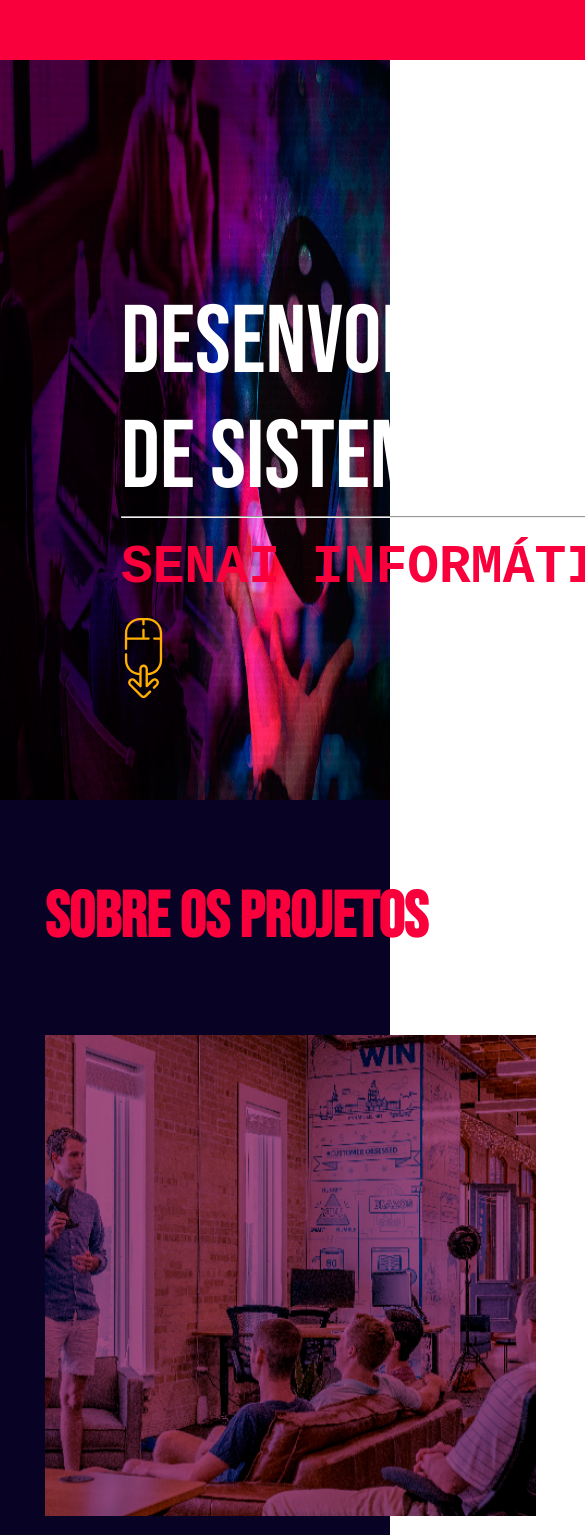
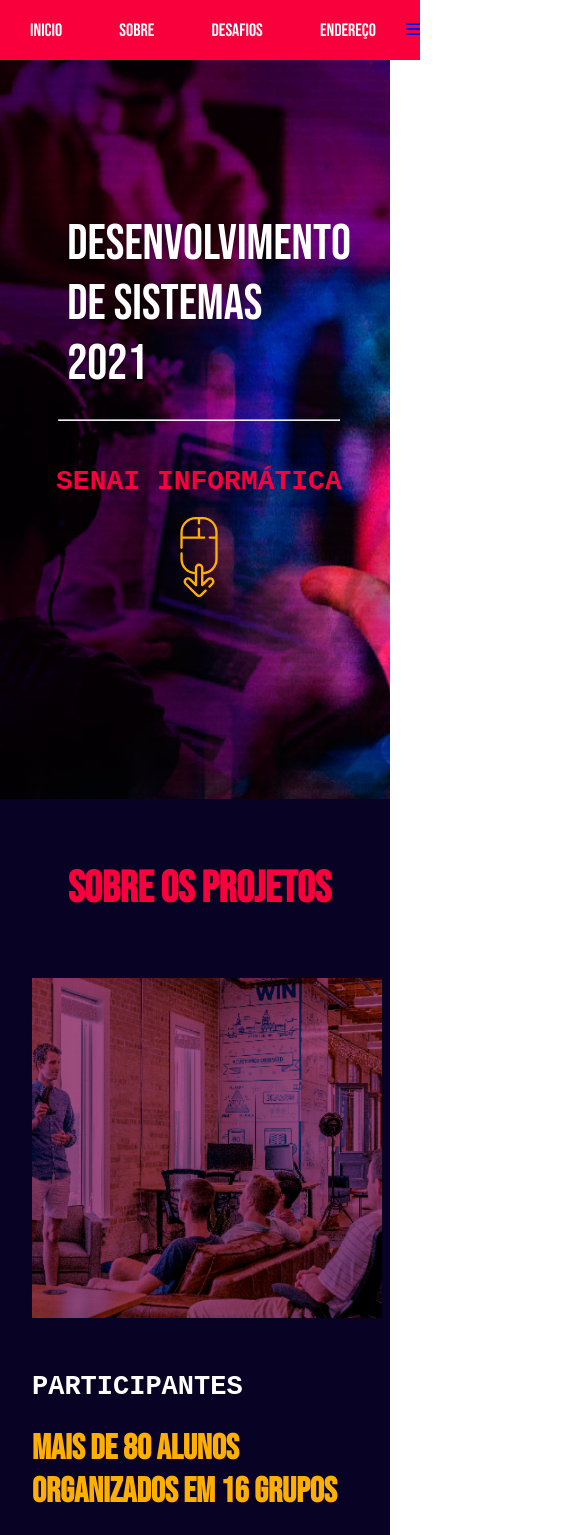
Before and after one commit to BartH28/Landing_page, a plain HTML site: page index.html in a window 390 px wide. Shown: the top 1535 px of the page, 585 px wide, since content can reach past the window. Drawn offline with nearby package versions, Linux system fonts and the light colour scheme.

Commit message:
feito a responsividade (faltando js)

```diff
--- a/estilo.css
+++ b/estilo.css
@@ -1,6 +1,6 @@
 @import url('https://fonts.googleapis.com/css2?family=Bebas+Neue&display=swap');
 @import url('https://fonts.googleapis.com/css2?family=Open+Sans&display=swap');
-*{
+* {
     margin: 0;
     padding: 0;
     box-sizing: border-box;
@@ -8,16 +8,16 @@
 
 /* HEADER */
 
-Header{
+Header {
     width: 100%;
     height: 60px;
     background-color: #F9003D;
     position: fixed;
-    z-index: 84;
+    z-index: 99;
     top: 0%;
 }
 
-.container{
+.container {
     width: 1200px;
     background-color: #F9003D;
     margin: 0 auto;
@@ -27,13 +27,13 @@ Header{
     justify-content: flex-end;
 }
 
-.links_header{
+.links_header {
     width: 590px;
     display: flex;
     justify-content: space-between;
 }
 
-.links_header a{
+.links_header a {
     font-family: 'Bebas Neue', cursive;
     font-size: 18px;
     color: #ffff;
@@ -43,21 +43,21 @@ Header{
 
 /* MAIN */
 
-main{
+main {
     margin-top: 60px;
 }
 
-.banner{
+.banner {
     position: relative;
     height: 739px;
 }
 
-.fundo{
+.fundo {
     width: 100%;
     height: 740px;
 }
 
-.logo_banner{
+.logo_banner {
     position: absolute;
     top: 226px;
     left: 121px;
@@ -65,7 +65,7 @@ main{
     flex-direction: column;
 }
 
-.logo_banner h1{
+.logo_banner h1 {
     font-family: 'Bebas Neue', cursive;
     color: #ffffff;
     width: 545px;
@@ -73,11 +73,11 @@ main{
     font-size: 96px;
 }
 
-hr{
+hr {
     color: #FFAF00;
 }
 
-.logo_banner span{
+.logo_banner span {
     color: #F9003D;
     font-size: 53px;
     font-family: 'Courier New', Courier, monospace;
@@ -86,31 +86,30 @@ hr{
     margin: 20px 0px;
 }
 
-.logo_banner img{
-    width: 37,31px;
+.logo_banner img {
+    width: 37, 31px;
     height: 80px;
     margin-right: 500px;
 }
 
-.info_main{
+.info_main {
     background-color: #080324;
     height: 797px;
 }
 
-.container_main{
+.container_main {
     width: 1200px;
     margin: 0 auto;
 }
 
-.container_flex{
+.container_flex {
     display: flex;
     flex-direction: column;
     justify-content: space-evenly;
     height: 100%;
 }
 
-
-.info_main h2{
+.info_main h2 {
     color: #F9003D;
     font-family: 'Bebas Neue', cursive;
     font-size: 64px;
@@ -119,13 +118,13 @@ hr{
     margin-left: 45px;
 }
 
-.conteudo_info{
+.conteudo_info {
     display: flex;
     justify-content: space-between;
     margin-left: 45px;
 }
 
-.participantes_info span{
+.participantes_info span {
     color: #ffffff;
     font-family: 'Courier New', Courier, monospace;
     font-weight: bold;
@@ -133,7 +132,7 @@ hr{
     text-transform: uppercase;
 }
 
-.participantes_info h3{
+.participantes_info h3 {
     color: #FFAF00;
     font-family: 'Bebas Neue', cursive;
     width: 557px;
@@ -143,7 +142,7 @@ hr{
     margin: 25px 0;
 }
 
-.participantes_info p{
+.participantes_info p {
     color: white;
     font-family: 'Open Sans', sans-serif;
     font-size: 18px;
@@ -153,12 +152,11 @@ hr{
 
 /* MAIS PART2 */
 
-.local{
+.local {
     background-image: url(assets_/imagem-fundo-info.png);
-
 }
 
-.container_local{
+.container_local {
     width: 1118px;
     height: 193px;
     margin-left: 120px;
@@ -167,7 +165,7 @@ hr{
     align-items: center;
 }
 
-.local h2{
+.local h2 {
     color: white;
     text-transform: uppercase;
     font-family: 'Courier New', Courier, monospace;
@@ -176,7 +174,7 @@ hr{
     margin-bottom: 10px;
 }
 
-.box{
+.box {
     width: 289px;
     height: 100px;
     border: 1px solid #A259F7;
@@ -185,7 +183,7 @@ hr{
     justify-content: center;
 }
 
-.container_local span{
+.container_local span {
     color: #a259f7;
     font-family: 'Courier New', Courier, monospace;
     text-transform: uppercase;
@@ -195,7 +193,7 @@ hr{
 
 /* MAIS PART3 */
 
-.endereço{
+.endereço {
     background-image: url(assets_/imagem-fundo-endereco.png);
     height: 516px;
     display: flex;
@@ -205,24 +203,23 @@ hr{
     position: relative;
 }
 
-.endereço h2{
+.endereço h2 {
     color: #FFAF00;
     font-family: 'Bebas Neue', cursive;
     font-size: 64px;
     width: 899px;
 }
 
-.box_endereço{
+.box_endereço {
     background: #010010;
     border: 2px solid #340B65;
     width: 900px;
     height: 200px;
     display: flex;
     align-items: center;
-
 }
 
-.box_endereço p{
+.box_endereço p {
     color: #A259F7;
     font-family: 'Courier New', Courier, monospace;
     font-size: 24px;
@@ -230,17 +227,17 @@ hr{
     margin: 0 80px
 }
 
-.mapa{
+.mapa {
     position: absolute;
     top: 105px;
     right: 275px;
     width: 309px;
-    height: 249,49px;
+    height: 249, 49px;
 }
 
 /* footer */
 
-footer{
+footer {
     background-color: #F9003D;
     height: 82px;
     display: flex;
@@ -248,8 +245,146 @@ footer{
     justify-content: center;
 }
 
-footer span{
-    color:white;
+footer span {
+    color: white;
     font-family: 'Open Sans', sans-serif;
     font-size: 18px;
 }
+
+@media (max-width:420px) {
+    header{
+        width: 35%;
+        position: fixed;
+        z-index: 99;
+        top: 0%;
+    }
+
+    .container{
+        display: flex;
+        align-items: center;
+        justify-content: flex-start;
+        width: 420px;
+    }
+
+    .links_header{
+        margin: 0 30px;
+        width: 90vw;
+    }
+
+
+
+    .banner {
+        display: flex;
+        justify-content: center;
+    }
+    .fundo {
+        height: 100%;
+        width: 100%;
+        /* margin-right: 140px; */
+        object-fit: cover;
+    }
+    .logo_banner {
+        top: 154px;
+        left: 6%;
+        width: 90vw;
+        align-items: center;
+    }
+    .logo_banner h1 {
+        width: 75%;
+        font-size: 50px;
+    }
+    hr {
+        margin: 25px;
+        width: 282px;
+    }
+    .logo_banner span {
+        font-size: 28px;
+    }
+    .logo_banner img {
+        width: auto;
+        height: -1%;
+        margin: unset;
+    }
+
+    .info_main{
+        height: auto;
+        /* flex-wrap: wrap; */
+        width: 100%;
+    }
+
+    .info_main img{
+        width: 30%;
+        height: 50%;
+
+    }
+
+    .info_main h2{
+        font-size: 44px;
+        margin: 63px 68px;
+    }
+
+    .conteudo_info{
+        display: flex;
+        margin-left: 32px;
+        width: auto;
+        flex-direction: column;
+    }
+
+    .participantes_info{
+        margin: 54px 0;
+    }
+
+    .participantes_info span{
+        font-size: 27px;
+    }
+
+    .participantes_info h3{
+        font-size: 9vw;
+        width: 80vw;
+        margin: 25px 0
+    }
+
+    .participantes_info p{
+        text-align: justify;
+        width: 80vw;
+        font-size: 18px;
+    }
+
+    .container_local{
+        height: 118vh;
+        flex-direction: column;
+        justify-content: space-evenly;
+        margin-left: -2px;
+        width: unset;
+    }
+
+    .endereço h2{
+        width: unset;
+        margin: 40px;
+    }
+
+    .box_endereço{
+        width: 80vw;
+        padding: 60px 40px;
+
+    }
+
+    .endereço{
+        width: 100vw;
+        height: unset;
+    }
+
+    .box_endereço p{
+        margin: unset;
+    }
+
+    .mapa{
+        position:unset;
+        margin: 30px 0 100px;
+    }
+
+    footer span{
+        width: 67vw;
+        text-align: center;
+    }
+}
--- a/index.html
+++ b/index.html
@@ -6,6 +6,7 @@
     <meta http-equiv="X-UA-Compatible" content="IE=edge">
     <meta name="viewport" content="width=device-width, initial-scale=1.0">
     <link rel="stylesheet" href="estilo.css">
+    <script src="https://kit.fontawesome.com/7eee2c3b17.js" crossorigin="anonymous"></script>
     <title>Landing Page</title>
 </head>
 
@@ -18,6 +19,9 @@
                 <a href="#desafio">desafios</a>
                 <a href="#endereço">endereço</a>
             </nav>
+            <a href="#">
+                <i class="fas fa-bars"></i>
+            </a>
         </div>
     </Header>
     <main>
@@ -81,8 +85,8 @@
             <h2>endereço:</h2>
             <div class="box_endereço">
                 <p>Alameda Barão de Limeira, 539 Santa Cecilia, São Paulo - SP CEP: 01202-001</p>
-                <img src="assets_/mapa.png" class="mapa" alt="">
             </div>
+            <img src="assets_/mapa.png" class="mapa" alt="">
         </section>
     <footer>
         <span>Copyright © 2020 - Escola Senai de Informática</span>
```
